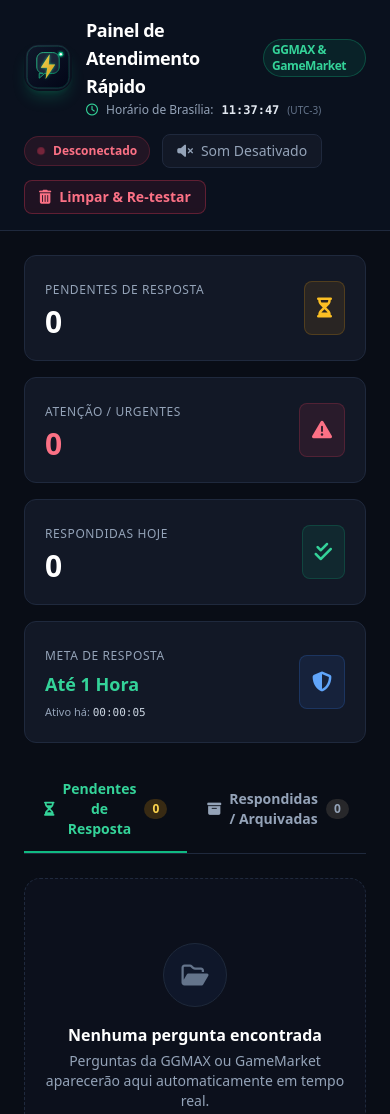
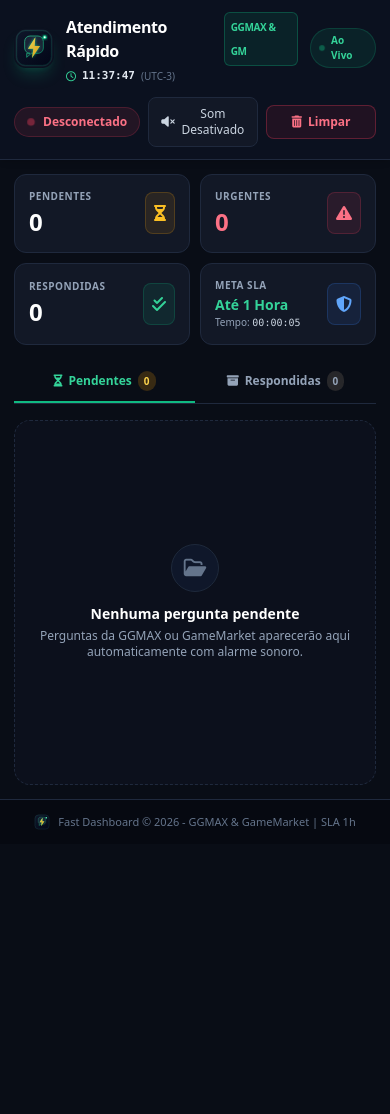
Before and after one commit to oLuanDev/painel-perguntas, a website: page public/index.html in a window 390 px wide. Shown: the top 1114 px of the page. After the commit the page ends 844 px from the top, so only its background shows below. Drawn offline with nearby package versions, Linux system fonts and the light colour scheme; no server answers.

Commit message:
Layout 100% responsivo para mobile e tablets com otimizacoes de toque

```diff
--- a/public/app.js
+++ b/public/app.js
@@ -351,7 +351,7 @@ function renderUI() {
   filtered.forEach(q => {
     const card = document.createElement('div');
     card.setAttribute('data-question-id', q.id);
-    card.className = 'bg-brand-card/90 border border-brand-border hover:border-slate-700/80 rounded-xl p-5 flex flex-col justify-between transition-all duration-300 relative group overflow-hidden shadow-lg';
+    card.className = 'bg-brand-card/90 border border-brand-border hover:border-slate-700/80 rounded-2xl p-4 sm:p-5 flex flex-col justify-between transition-all duration-300 relative group overflow-hidden shadow-lg';
 
     // Platform styles
     const isGGMax = q.platform.toLowerCase() === 'ggmax';
@@ -439,7 +439,7 @@ function renderUI() {
         </div>
 
         <!-- Big CTA Button -->
-        <a href="${q.answerLink}" target="_blank" class="w-full flex items-center justify-center gap-2 bg-emerald-600 hover:bg-emerald-500 text-white font-bold py-2.5 px-4 rounded-lg shadow-lg hover:shadow-emerald-500/10 text-xs transition-all tracking-wider uppercase">
+        <a href="${q.answerLink}" target="_blank" class="w-full flex items-center justify-center gap-2 bg-emerald-600 hover:bg-emerald-500 active:scale-98 text-white font-bold py-3 sm:py-2.5 px-4 rounded-xl shadow-lg hover:shadow-emerald-500/10 text-xs sm:text-sm transition-all tracking-wider uppercase select-none">
           <i class="fa-solid fa-reply"></i>
           RESPONDER PERGUNTA
         </a>
--- a/public/index.html
+++ b/public/index.html
@@ -2,7 +2,10 @@
 <html lang="pt-BR" class="h-full">
 <head>
   <meta charset="UTF-8">
-  <meta name="viewport" content="width=device-width, initial-scale=1.0">
+  <meta name="viewport" content="width=device-width, initial-scale=1.0, maximum-scale=1.0, user-scalable=no, viewport-fit=cover">
+  <meta name="theme-color" content="#0C1220">
+  <meta name="apple-mobile-web-app-capable" content="yes">
+  <meta name="apple-mobile-web-app-status-bar-style" content="black-translucent">
   <title>Painel de Atendimento Rápido | GGMAX & GameMarket</title>
   <!-- Favicon -->
   <link rel="icon" type="image/svg+xml" href="/logo.svg">
@@ -33,10 +36,11 @@
     body {
       background-color: #090D16;
       scrollbar-color: #1F293D #090D16;
+      -webkit-tap-highlight-color: transparent;
     }
     ::-webkit-scrollbar {
-      width: 8px;
-      height: 8px;
+      width: 6px;
+      height: 6px;
     }
     ::-webkit-scrollbar-track {
       background: #090D16;
@@ -57,127 +61,136 @@
     }
   </style>
 </head>
-<body class="text-slate-200 h-full flex flex-col font-sans antialiased">
+<body class="text-slate-200 h-full flex flex-col font-sans antialiased selection:bg-emerald-500/30">
 
-  <!-- Header -->
-  <header class="border-b border-brand-border bg-[#0C1220] px-6 py-4 flex flex-wrap items-center justify-between gap-4 sticky top-0 z-50 backdrop-blur-md bg-opacity-90">
-    <div class="flex items-center gap-3.5">
-      <!-- Site Logo -->
-      <img src="/logo.svg" alt="Painel Logo" class="w-12 h-12 rounded-2xl shadow-lg shadow-emerald-500/20 object-contain hover:scale-105 transition-all cursor-pointer">
-      <div>
-        <h1 class="text-lg font-bold tracking-tight text-white flex items-center gap-2">
-          Painel de Atendimento Rápido
-          <span class="text-xs font-semibold px-2 py-0.5 rounded-full bg-emerald-500/10 text-emerald-400 border border-emerald-500/30">GGMAX & GameMarket</span>
-        </h1>
-        <div class="flex items-center gap-2 text-xs text-slate-400 mt-0.5">
-          <i class="fa-regular fa-clock text-emerald-400"></i>
-          <span>Horário de Brasília:</span>
-          <span id="clock-brasilia" class="font-mono font-bold text-slate-200">--:--:--</span>
-          <span class="text-[10px] text-slate-500">(UTC-3)</span>
+  <!-- Header Mobile & Desktop Optimized -->
+  <header class="border-b border-brand-border bg-[#0C1220] px-3.5 py-3 sm:px-6 sm:py-4 flex flex-col sm:flex-row items-stretch sm:items-center justify-between gap-3 sm:gap-4 sticky top-0 z-50 backdrop-blur-md bg-opacity-95 shadow-md">
+    <!-- Brand Info -->
+    <div class="flex items-center justify-between sm:justify-start gap-3">
+      <div class="flex items-center gap-3">
+        <img src="/logo.svg" alt="Painel Logo" class="w-10 h-10 sm:w-12 sm:h-12 rounded-xl sm:rounded-2xl shadow-lg shadow-emerald-500/20 object-contain hover:scale-105 transition-all cursor-pointer">
+        <div>
+          <h1 class="text-base sm:text-lg font-bold tracking-tight text-white flex items-center gap-1.5">
+            <span>Atendimento Rápido</span>
+            <span class="text-[10px] font-semibold px-1.5 py-0.5 rounded-md bg-emerald-500/10 text-emerald-400 border border-emerald-500/30">GGMAX & GM</span>
+          </h1>
+          <div class="flex items-center gap-1.5 text-[11px] sm:text-xs text-slate-400 mt-0.5">
+            <i class="fa-regular fa-clock text-emerald-400 text-[10px]"></i>
+            <span class="hidden xs:inline">Brasília:</span>
+            <span id="clock-brasilia" class="font-mono font-bold text-slate-200">--:--:--</span>
+            <span class="text-[10px] text-slate-500">(UTC-3)</span>
+          </div>
         </div>
+      </div>
+
+      <!-- Mobile Status Badge (Only visible on tiny screens) -->
+      <div class="sm:hidden flex items-center gap-1.5 bg-emerald-500/10 border border-emerald-500/20 text-emerald-400 px-2 py-1 rounded-full text-[10px] font-semibold" id="mobile-badge-wrapper">
+        <span class="w-1.5 h-1.5 rounded-full bg-emerald-500 pulse-dot"></span>
+        <span>Ao Vivo</span>
       </div>
     </div>
 
-    <!-- Connection Status, Sound and Simulation Controls -->
-    <div class="flex items-center flex-wrap gap-3">
-      <!-- Status Badge -->
-      <div id="connection-badge" class="flex items-center gap-2 bg-rose-500/10 border border-rose-500/20 text-rose-400 px-3 py-1.5 rounded-full text-xs font-semibold">
+    <!-- Controls Bar (Responsive Grid/Flex for mobile) -->
+    <div class="flex items-center justify-between sm:justify-end gap-2 w-full sm:w-auto">
+      <!-- Desktop Status Badge -->
+      <div id="connection-badge" class="hidden sm:flex items-center gap-2 bg-rose-500/10 border border-rose-500/20 text-rose-400 px-3 py-1.5 rounded-full text-xs font-semibold">
         <span class="w-2 h-2 rounded-full bg-rose-500 pulse-dot" id="connection-dot"></span>
         <span id="connection-text">Desconectado</span>
       </div>
 
-      <!-- Audio Notification Toggle Button -->
-      <button id="sound-toggle" class="flex items-center gap-2 bg-brand-card hover:bg-slate-800 border border-brand-border px-3.5 py-1.5 rounded-lg text-sm text-slate-400 hover:text-white transition-all">
+      <!-- Sound Toggle Button -->
+      <button id="sound-toggle" class="flex-1 sm:flex-initial flex items-center justify-center gap-1.5 bg-brand-card hover:bg-slate-800 active:scale-95 border border-brand-border px-3 py-2 sm:px-3.5 sm:py-1.5 rounded-lg text-xs sm:text-sm text-slate-300 hover:text-white transition-all">
         <i class="fa-solid fa-volume-xmark" id="sound-icon"></i>
         <span id="sound-text">Som Desativado</span>
       </button>
 
-      <!-- Clear questions and re-test bot -->
-      <button id="clear-all-btn" class="flex items-center gap-2 bg-rose-600/10 hover:bg-rose-600/20 border border-rose-500/30 text-rose-400 hover:text-rose-300 px-3.5 py-1.5 rounded-lg text-sm font-semibold transition-all" title="Limpar todas as perguntas e forçar o bot a reler o Gmail agora">
-        <i class="fa-solid fa-trash-can"></i>
-        <span>Limpar & Re-testar</span>
+      <!-- Clear & Re-test Button -->
+      <button id="clear-all-btn" class="flex-1 sm:flex-initial flex items-center justify-center gap-1.5 bg-rose-600/10 hover:bg-rose-600/20 active:scale-95 border border-rose-500/30 text-rose-400 hover:text-rose-300 px-3 py-2 sm:px-3.5 sm:py-1.5 rounded-lg text-xs sm:text-sm font-semibold transition-all" title="Limpar todas as perguntas e forçar o bot a reler o Gmail agora">
+        <i class="fa-solid fa-trash-can text-xs"></i>
+        <span>Limpar</span>
+        <span class="hidden md:inline">& Re-testar</span>
       </button>
     </div>
   </header>
 
   <!-- Main Content Container -->
-  <main class="flex-1 max-w-7xl w-full mx-auto p-6 flex flex-col gap-6">
+  <main class="flex-1 max-w-7xl w-full mx-auto p-3.5 sm:p-6 flex flex-col gap-4 sm:gap-6">
 
-    <!-- Stats Cards Overview -->
-    <div class="grid grid-cols-1 sm:grid-cols-2 lg:grid-cols-4 gap-4">
+    <!-- Stats Cards Overview (2x2 on mobile, 4 columns on desktop) -->
+    <div class="grid grid-cols-2 lg:grid-cols-4 gap-2.5 sm:gap-4">
       <!-- Stats 1: Total Pendentes -->
-      <div class="bg-brand-card border border-brand-border rounded-xl p-5 flex items-center justify-between">
+      <div class="bg-brand-card border border-brand-border rounded-xl p-3.5 sm:p-5 flex items-center justify-between">
         <div>
-          <span class="text-slate-400 text-xs font-medium uppercase tracking-wider">Pendentes de Resposta</span>
-          <h3 class="text-3xl font-extrabold text-white mt-1" id="stats-pending">0</h3>
+          <span class="text-slate-400 text-[10px] sm:text-xs font-semibold uppercase tracking-wider block">Pendentes</span>
+          <h3 class="text-2xl sm:text-3xl font-extrabold text-white mt-0.5" id="stats-pending">0</h3>
         </div>
-        <div class="bg-amber-500/10 text-amber-400 p-3 rounded-lg border border-amber-500/20">
-          <i class="fa-solid fa-hourglass-half text-xl"></i>
+        <div class="bg-amber-500/10 text-amber-400 p-2 sm:p-3 rounded-lg border border-amber-500/20 text-base sm:text-xl">
+          <i class="fa-solid fa-hourglass-half"></i>
         </div>
       </div>
 
       <!-- Stats 2: Perguntas Críticas (< 15 min ou Expiradas) -->
-      <div class="bg-brand-card border border-brand-border rounded-xl p-5 flex items-center justify-between">
+      <div class="bg-brand-card border border-brand-border rounded-xl p-3.5 sm:p-5 flex items-center justify-between">
         <div>
-          <span class="text-slate-400 text-xs font-medium uppercase tracking-wider">Atenção / Urgentes</span>
-          <h3 class="text-3xl font-extrabold text-rose-400 mt-1" id="stats-urgent">0</h3>
+          <span class="text-slate-400 text-[10px] sm:text-xs font-semibold uppercase tracking-wider block">Urgentes</span>
+          <h3 class="text-2xl sm:text-3xl font-extrabold text-rose-400 mt-0.5" id="stats-urgent">0</h3>
         </div>
-        <div class="bg-rose-500/10 text-rose-400 p-3 rounded-lg border border-rose-500/20">
-          <i class="fa-solid fa-triangle-exclamation text-xl"></i>
+        <div class="bg-rose-500/10 text-rose-400 p-2 sm:p-3 rounded-lg border border-rose-500/20 text-base sm:text-xl">
+          <i class="fa-solid fa-triangle-exclamation"></i>
         </div>
       </div>
 
       <!-- Stats 3: Total Respondidas -->
-      <div class="bg-brand-card border border-brand-border rounded-xl p-5 flex items-center justify-between">
+      <div class="bg-brand-card border border-brand-border rounded-xl p-3.5 sm:p-5 flex items-center justify-between">
         <div>
-          <span class="text-slate-400 text-xs font-medium uppercase tracking-wider">Respondidas hoje</span>
-          <h3 class="text-3xl font-extrabold text-white mt-1" id="stats-answered">0</h3>
+          <span class="text-slate-400 text-[10px] sm:text-xs font-semibold uppercase tracking-wider block">Respondidas</span>
+          <h3 class="text-2xl sm:text-3xl font-extrabold text-white mt-0.5" id="stats-answered">0</h3>
         </div>
-        <div class="bg-emerald-500/10 text-emerald-400 p-3 rounded-lg border border-emerald-500/20">
-          <i class="fa-solid fa-check-double text-xl"></i>
+        <div class="bg-emerald-500/10 text-emerald-400 p-2 sm:p-3 rounded-lg border border-emerald-500/20 text-base sm:text-xl">
+          <i class="fa-solid fa-check-double"></i>
         </div>
       </div>
 
-      <!-- Stats 4: SLA / Tempo Ativo -->
-      <div class="bg-brand-card border border-brand-border rounded-xl p-5 flex items-center justify-between">
+      <!-- Stats 4: SLA Meta -->
+      <div class="bg-brand-card border border-brand-border rounded-xl p-3.5 sm:p-5 flex items-center justify-between">
         <div>
-          <span class="text-slate-400 text-xs font-medium uppercase tracking-wider">Meta de Resposta</span>
-          <h3 class="text-lg font-bold text-emerald-400 mt-1">Até 1 Hora</h3>
-          <span class="text-[11px] text-slate-400">Ativo há: <span id="dashboard-runtime" class="font-mono text-slate-300">00:00:00</span></span>
+          <span class="text-slate-400 text-[10px] sm:text-xs font-semibold uppercase tracking-wider block">Meta SLA</span>
+          <h3 class="text-sm sm:text-lg font-bold text-emerald-400 mt-0.5">Até 1 Hora</h3>
+          <span class="text-[10px] text-slate-400 block sm:inline">Tempo: <span id="dashboard-runtime" class="font-mono text-slate-300">00:00</span></span>
         </div>
-        <div class="bg-blue-500/10 text-blue-400 p-3 rounded-lg border border-blue-500/20">
-          <i class="fa-solid fa-shield-halved text-xl"></i>
+        <div class="bg-blue-500/10 text-blue-400 p-2 sm:p-3 rounded-lg border border-blue-500/20 text-base sm:text-xl">
+          <i class="fa-solid fa-shield-halved"></i>
         </div>
       </div>
     </div>
 
-    <!-- Filter Tabs -->
-    <div class="flex border-b border-brand-border">
-      <button id="tab-pending" class="px-5 py-3 border-b-2 border-emerald-500 text-emerald-400 font-semibold text-sm transition-all flex items-center gap-2">
-        <i class="fa-solid fa-hourglass-half"></i>
-        <span>Pendentes de Resposta</span>
-        <span class="bg-amber-500/20 text-amber-300 px-2 py-0.5 rounded-full text-xs" id="badge-pending-count">0</span>
+    <!-- Filter Tabs (Equal 50% width on mobile) -->
+    <div class="flex border-b border-brand-border text-xs sm:text-sm font-semibold">
+      <button id="tab-pending" class="flex-1 sm:flex-initial px-3 sm:px-5 py-2.5 sm:py-3 border-b-2 border-emerald-500 text-emerald-400 transition-all flex items-center justify-center gap-1.5 sm:gap-2">
+        <i class="fa-solid fa-hourglass-half text-xs"></i>
+        <span>Pendentes</span>
+        <span class="bg-amber-500/20 text-amber-300 px-1.5 sm:px-2 py-0.5 rounded-full text-[10px] sm:text-xs" id="badge-pending-count">0</span>
       </button>
-      <button id="tab-answered" class="px-5 py-3 border-b-2 border-transparent text-slate-400 hover:text-slate-200 font-semibold text-sm transition-all flex items-center gap-2">
-        <i class="fa-solid fa-box-archive"></i>
-        <span>Respondidas / Arquivadas</span>
-        <span class="bg-zinc-800 text-slate-400 px-2 py-0.5 rounded-full text-xs" id="badge-answered-count">0</span>
+      <button id="tab-answered" class="flex-1 sm:flex-initial px-3 sm:px-5 py-2.5 sm:py-3 border-b-2 border-transparent text-slate-400 hover:text-slate-200 transition-all flex items-center justify-center gap-1.5 sm:gap-2">
+        <i class="fa-solid fa-box-archive text-xs"></i>
+        <span>Respondidas</span>
+        <span class="bg-zinc-800 text-slate-400 px-1.5 sm:px-2 py-0.5 rounded-full text-[10px] sm:text-xs" id="badge-answered-count">0</span>
       </button>
     </div>
 
     <!-- Questions Grid / List -->
     <div class="flex-1 flex flex-col">
       <!-- Empty state -->
-      <div id="empty-state" class="flex-1 flex flex-col items-center justify-center py-16 px-4 bg-brand-card/40 border border-brand-border border-dashed rounded-2xl text-center">
-        <div class="w-16 h-16 rounded-full bg-slate-900 border border-slate-800 flex items-center justify-center text-slate-500 mb-4 text-2xl">
+      <div id="empty-state" class="flex-1 flex flex-col items-center justify-center py-12 sm:py-16 px-4 bg-brand-card/40 border border-brand-border border-dashed rounded-2xl text-center">
+        <div class="w-12 h-12 sm:w-16 sm:h-16 rounded-full bg-slate-900 border border-slate-800 flex items-center justify-center text-slate-500 mb-3 text-xl sm:text-2xl">
           <i class="fa-regular fa-folder-open"></i>
         </div>
-        <h4 class="text-base font-bold text-white">Nenhuma pergunta encontrada</h4>
-        <p class="text-sm text-slate-400 mt-1 max-w-sm">Perguntas da GGMAX ou GameMarket aparecerão aqui automaticamente em tempo real.</p>
+        <h4 class="text-sm sm:text-base font-bold text-white">Nenhuma pergunta pendente</h4>
+        <p class="text-xs sm:text-sm text-slate-400 mt-1 max-w-sm">Perguntas da GGMAX ou GameMarket aparecerão aqui automaticamente com alarme sonoro.</p>
       </div>
 
-      <!-- Question List Container -->
-      <div id="questions-container" class="grid grid-cols-1 md:grid-cols-2 lg:grid-cols-3 gap-6 hidden">
+      <!-- Question List Container (1 col on mobile, 2 on tablet, 3 on desktop) -->
+      <div id="questions-container" class="grid grid-cols-1 md:grid-cols-2 lg:grid-cols-3 gap-3.5 sm:gap-6 hidden">
         <!-- Rendered dynamically in app.js -->
       </div>
     </div>
@@ -185,10 +198,10 @@
   </main>
 
   <!-- Footer -->
-  <footer class="border-t border-brand-border bg-[#060911] px-6 py-4 text-center text-xs text-slate-500">
-    <p class="flex items-center justify-center gap-2">
+  <footer class="border-t border-brand-border bg-[#060911] px-4 py-3.5 text-center text-xs text-slate-500">
+    <p class="flex items-center justify-center gap-2 text-[11px] sm:text-xs">
       <img src="/logo.svg" alt="Logo" class="w-4 h-4 object-contain inline-block">
-      <span>Fast Dashboard &copy; 2026 - Painel de Atendimento Rápido (GGMAX & GameMarket) | SLA 1h</span>
+      <span>Fast Dashboard &copy; 2026 - GGMAX & GameMarket | SLA 1h</span>
     </p>
   </footer>
 
```
